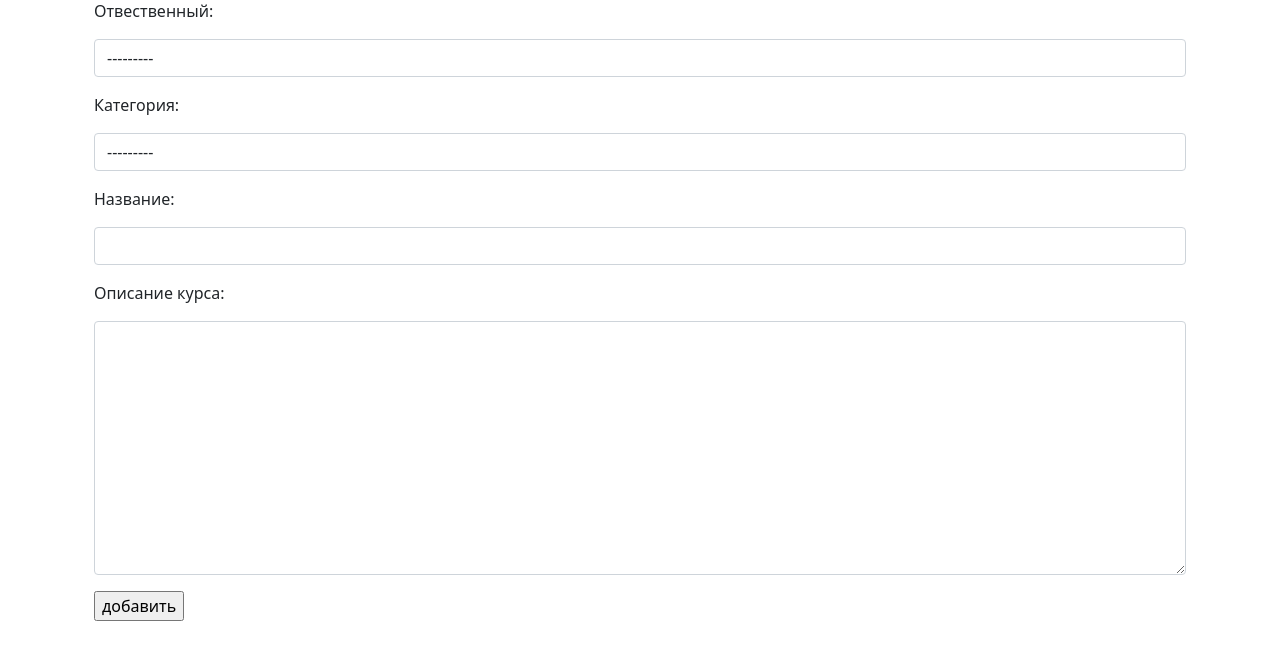
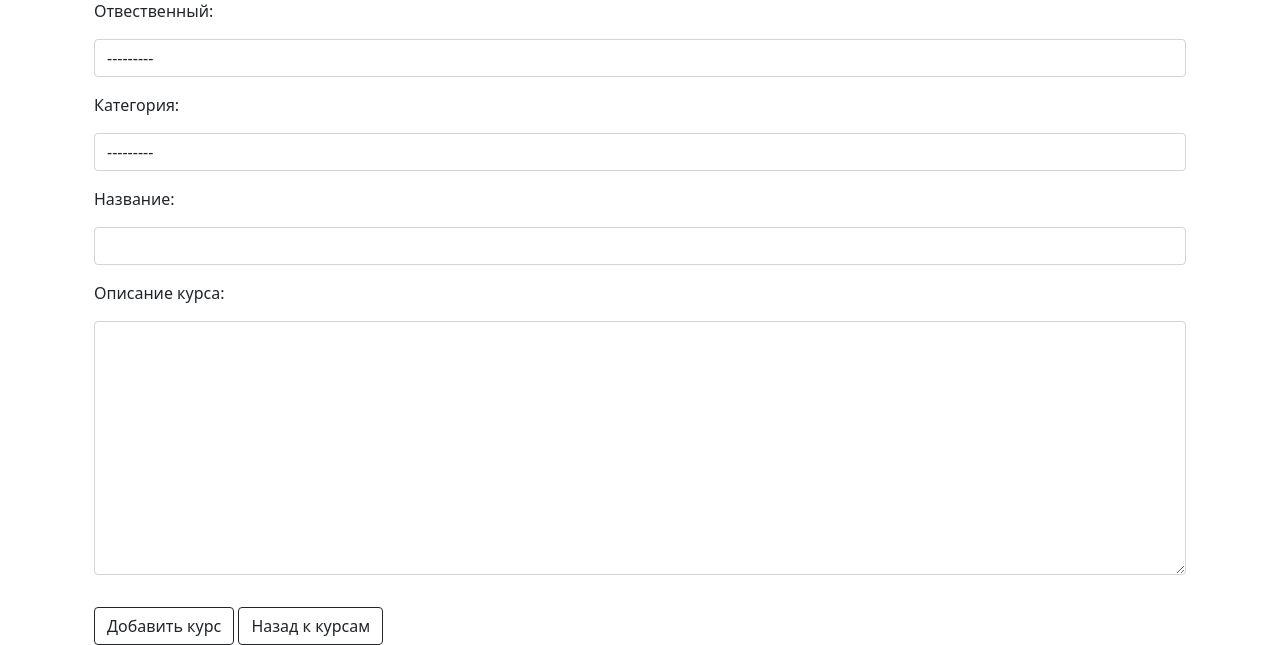
Before and after one commit to balancy/invest_blog_rest, a Django app: page /courses/add/ in a window 1280 px wide. Shown: the part 170-815 px from the top of the page. Before the commit the page ends 791 px from the top, so only its background shows below. Run offline with Django 3.2, Linux system fonts and the light colour scheme; the visitor is signed in with stand-in values (Sample User, id 1); data that the repository does not hold is empty.

Commit message:
Add CourseUpdate page

```diff
--- a/education/forms.py
+++ b/education/forms.py
@@ -3,7 +3,7 @@ from django.forms import ModelForm
 from education.models import Course
 
 
-class CourseCreateForm(ModelForm):
+class CourseForm(ModelForm):
     class Meta:
         model = Course
         fields = '__all__'
--- a/education/templates/education/category_list.html
+++ b/education/templates/education/category_list.html
@@ -13,9 +13,9 @@
             <div id="collapse{{category.id}}" class="accordion-collapse collapse show" aria-labelledby="heading{{category.id}}" data-bs-parent="#accordionCategory">
               <div class="accordion-body">
                 {% for course in category.courses.all %}
-                    <h5><a href="{% url 'course' course_id=course.id %}">Курс "{{ course.title }}"</a></h5>
+                    <h5><a href="{% url 'course_detail' course_id=course.id %}">Курс "{{ course.title }}"</a></h5>
                     <small>Куратор: <strong><a href="#">{{ course.responsible.user.username }}</a></strong></small>
-                    <p>{{ course.description|safe }}</p>
+                    <p class="mt-3">{{ course.description|safe }}</p>
                 {% endfor %}
               </div>
             </div>
@@ -24,7 +24,7 @@
     </div>
 
     {% if user.is_staff %}
-        <a href="{% url 'add' %}" class="btn btn-outline-dark mt-3">Добавить курс</a>
+        <a href="{% url 'course_add' %}" class="btn btn-outline-dark mt-3">Добавить курс</a>
     {% endif %}
 
 {% endblock %}
--- a/education/templates/education/course_create_form.html
+++ /dev/null
@@ -1,10 +0,0 @@
-{% extends "education/base.html" %}
-
-{% block content %}
-    <form method="post">
-        {% csrf_token %}
-        {{ form.as_p }}
-        <input type="submit" value="добавить">
-    </form>
-
-{% endblock %}
--- a/education/templates/education/course_detail.html
+++ b/education/templates/education/course_detail.html
@@ -30,5 +30,6 @@
         {% endfor %}
     </div>
 
+    <a href="{% url 'course_update' course.id %}" class="btn btn-outline-dark mt-3">Обновить курс</a>
     <a href="{% url 'categories_list' %}" class="btn btn-outline-dark mt-3">Назад к курсам</a>
 {% endblock %}
--- /dev/null
+++ b/education/templates/education/course_form.html
@@ -0,0 +1,11 @@
+{% extends "education/base.html" %}
+
+{% block content %}
+    <form method="post">
+        {% csrf_token %}
+        {{ form.as_p }}
+        <input type="submit" value="{{ title }}" class="btn btn-outline-dark mt-3">
+        <a href="{% url 'categories_list' %}" class="btn btn-outline-dark mt-3">Назад к курсам</a>
+    </form>
+
+{% endblock %}
--- a/education/urls.py
+++ b/education/urls.py
@@ -5,6 +5,8 @@ from education import views
 urlpatterns = [
     path('', views.CategoriesList.as_view(), name='categories_list'),
     path('courses/<int:course_id>/', views.CourseDetailView.as_view(),
-         name='course'),
-    path('courses/add/', views.CourseAddView.as_view(), name='add')
+         name='course_detail'),
+    path('courses/add/', views.CourseAddView.as_view(), name='course_add'),
+    path('courses/update/<int:pk>/', views.CourseUpdateView.as_view(),
+         name='course_update'),
 ]
--- a/education/views.py
+++ b/education/views.py
@@ -1,9 +1,9 @@
 from django.contrib.admin.views.decorators import staff_member_required
 from django.urls import reverse_lazy
 from django.utils.decorators import method_decorator
-from django.views.generic import CreateView, DetailView, ListView
+from django.views.generic import CreateView, DetailView, ListView, UpdateView
 
-from education.forms import CourseCreateForm
+from education.forms import CourseForm
 from education.models import Category, Course
 
 
@@ -27,14 +27,24 @@ class CourseDetailView(DetailView):
         return context
 
 
-@method_decorator(staff_member_required, name='dispatch')
-class CourseAddView(CreateView):
-    model = Course
-    form_class = CourseCreateForm
-    success_url = reverse_lazy('categories_list')
-    template_name_suffix = '_create_form'
-
+class CourseTitleMixin:
     def get_context_data(self, **kwargs):
         context = super().get_context_data(**kwargs)
-        context['title'] = 'Добавить курс'
+        context['title'] = self.title
         return context
+
+
+@method_decorator(staff_member_required, name='dispatch')
+class CourseAddView(CourseTitleMixin, CreateView):
+    model = Course
+    form_class = CourseForm
+    title = 'Добавить курс'
+    success_url = reverse_lazy('categories_list')
+
+
+@method_decorator(staff_member_required, name='dispatch')
+class CourseUpdateView(CourseTitleMixin, UpdateView):
+    model = Course
+    form_class = CourseForm
+    title = 'Обновить курс'
+    success_url = reverse_lazy('categories_list')
```
